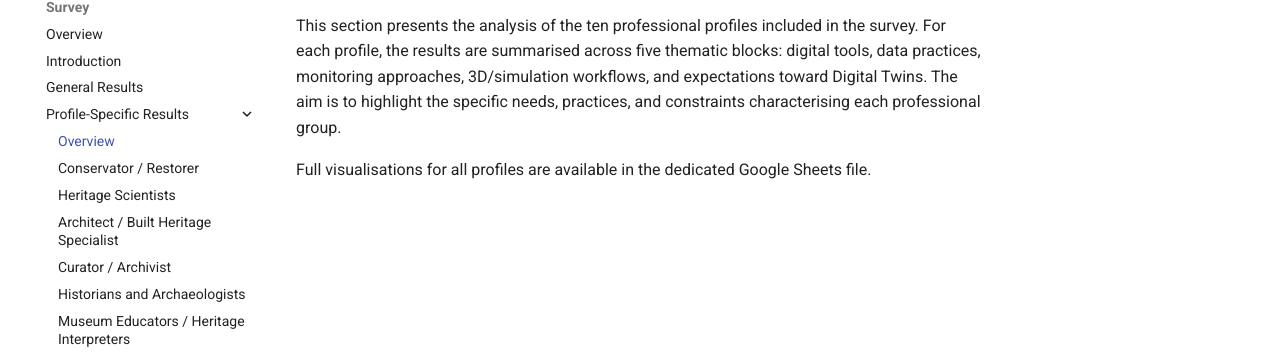
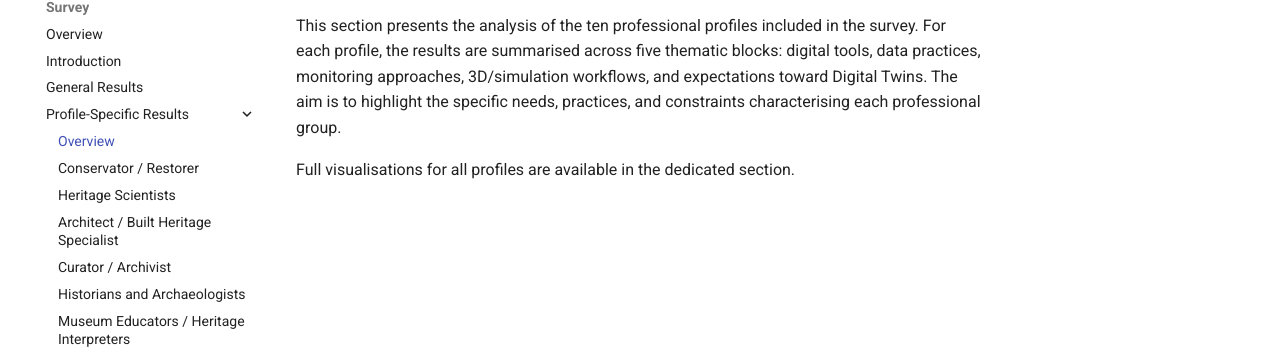
Before and after one commit to ARTEMIS-TWIN/Docs, an MkDocs documentation site: the page built from docs/survey/03-profile-specific-results.md, in a window 1280 px wide. Shown: the part 167-519 px from the top of the page. Built offline with MkDocs 1.6.1 and Material for MkDocs 9.7.7, drawn with Linux system fonts in a browser that asks for light colours; comment, search, counter and statistics services are not loaded.

Commit message:
Update 03-profile-specific-results.md

```diff
--- a/docs/survey/03-profile-specific-results.md
+++ b/docs/survey/03-profile-specific-results.md
@@ -2,4 +2,4 @@
 
 This section presents the analysis of the ten professional profiles included in the survey. For each profile, the results are summarised across five thematic blocks: digital tools, data practices, monitoring approaches, 3D/simulation workflows, and expectations toward Digital Twins. The aim is to highlight the specific needs, practices, and constraints characterising each professional group.
 
-Full visualisations for all profiles are available in the dedicated Google Sheets file.
+Full visualisations for all profiles are available in the dedicated section.
```
